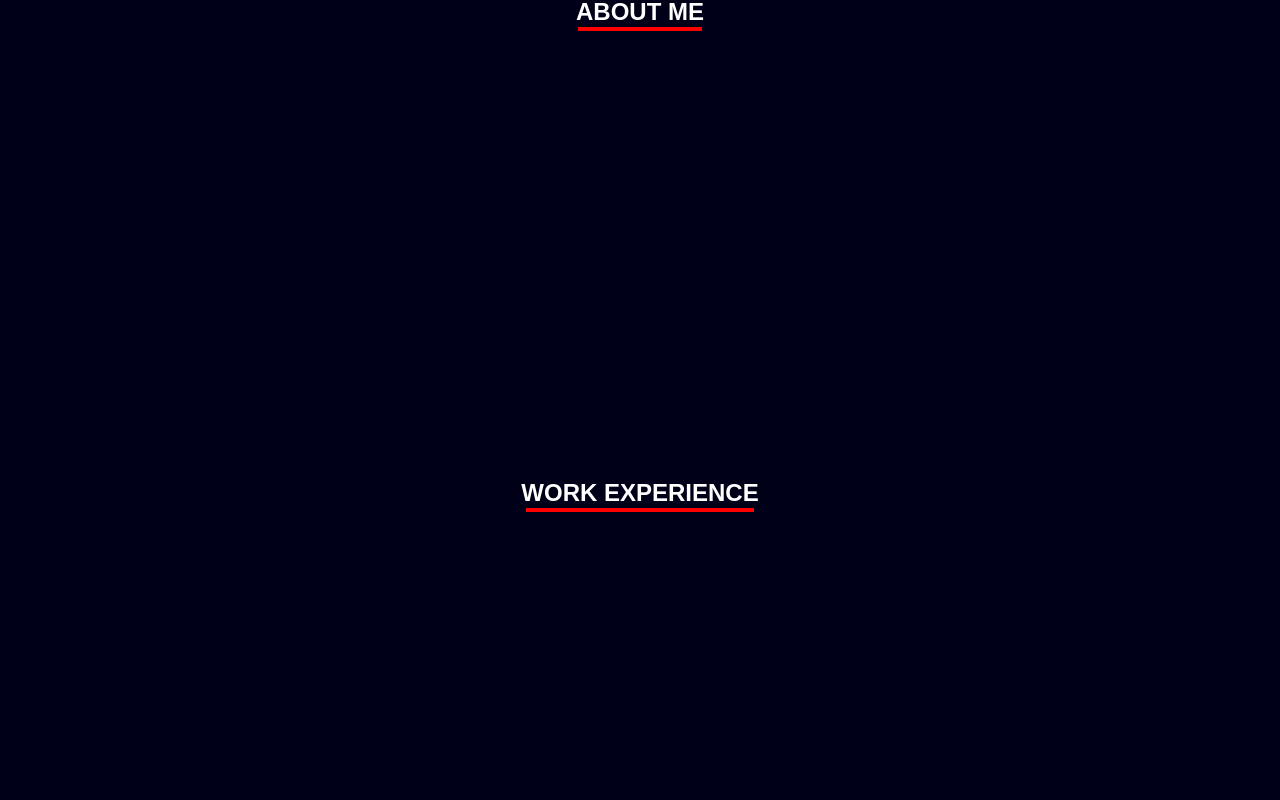
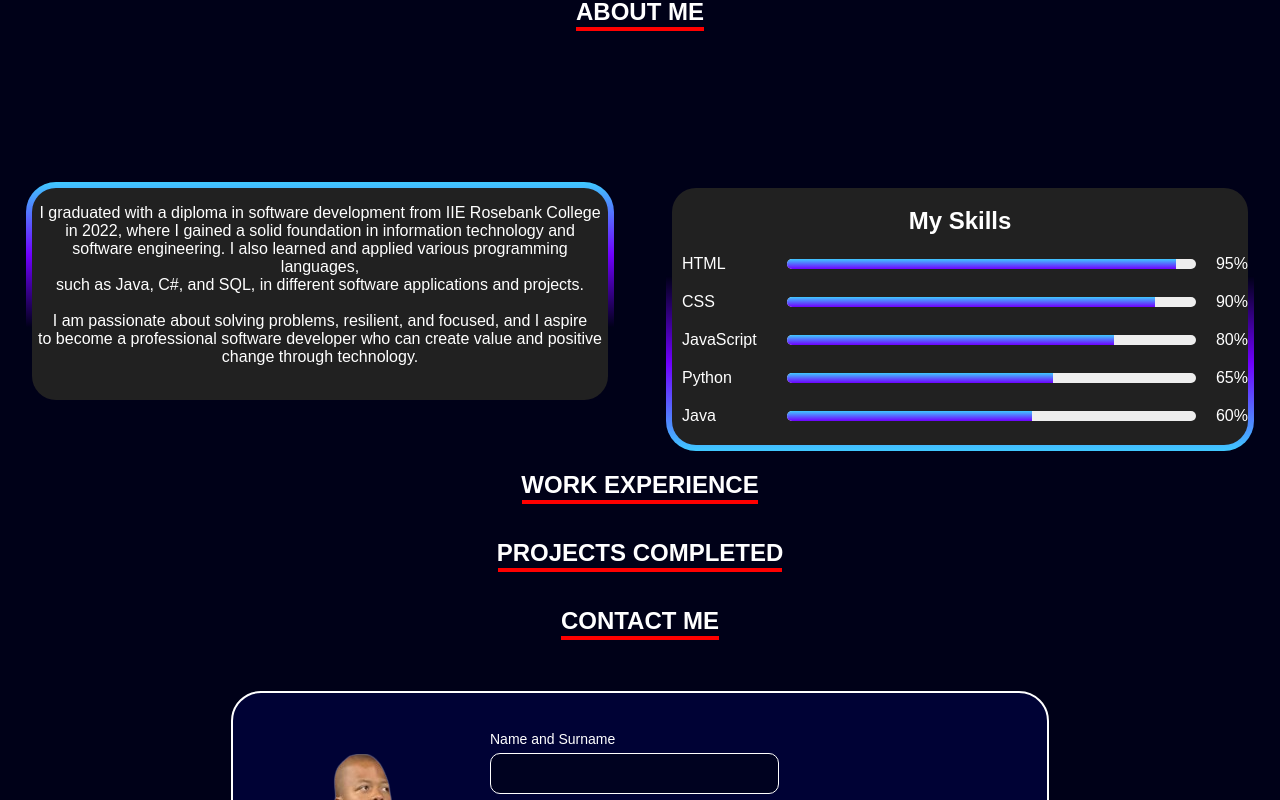
Before and after one commit to Lusa-mata/react-portfolio, a React (Create React App) app: page / in a window 1280 px wide. Shown: the part 820-1620 px from the top of the page. Built offline with nearby package versions, Linux system fonts and the light colour scheme.

Commit message:
Added About Me content

```diff
--- a/src/App.css
+++ b/src/App.css
@@ -424,3 +424,71 @@ body {
               0 0 50px #f40303,
               0 0 100px #f40303;
 }
+
+
+
+/* Container for cards */
+.cards-container {
+  display: flex;
+  flex-direction: row;
+  justify-content: space-between;
+  margin-top: 50px;
+}
+
+/*card for overview*/
+.card-Overview {
+width: 45%;
+height: auto;
+color: white;
+background: linear-gradient(#212121, #212121) padding-box,
+      linear-gradient(0deg, transparent 35%,rgb(111, 0, 255), #40c9ff) border-box;
+border: 6px solid transparent;
+border-radius: 30px;
+margin: auto;
+margin-top: 50px;
+}
+
+
+/*card for skills*/
+.card-Skills {
+width: 45%;
+height: auto;
+color: white;
+background: linear-gradient(#212121, #212121) padding-box,
+      linear-gradient(180deg, transparent 35%,rgb(111, 0, 255),#40c9ff ) border-box;
+border: 6px solid transparent;
+border-radius: 30px;
+margin: auto;
+margin-top: 50px;
+}
+
+.skill {
+display: flex;
+align-items: center;
+margin-bottom: 20px;
+}
+
+.skill-name {
+width: 120px;
+font-size: 16px;
+margin-left: 10px;
+}
+
+.skill-level {
+width: 100%;
+height: 10px;
+background-color: #eee;
+border-radius: 10px;
+overflow: hidden;
+margin-left: 20px;
+}
+
+.skill-percent {
+background: linear-gradient(#40c9ff,rgb(111, 0, 255)) ;
+height: 100%;
+}
+
+.skill-percent-number {
+margin-left: 20px;
+font-size: 16px;
+}
--- a/src/App.js
+++ b/src/App.js
@@ -9,7 +9,6 @@ function App() {
         <div className="navbar-img">
           <img src={require('./images/Me-removebg-preview.png')} alt="Lusaduma Graduation" />
         </div>
-
 
         <ul className="menu" id="menu">
           <li><a className="active" href="#"> Home</a></li>
@@ -58,11 +57,6 @@ function App() {
         </div>
       </div>
 
-
-
-
-
-
       <div className="center">
         <br />
         <br />
@@ -75,27 +69,71 @@ function App() {
 
       <br />
       <br />
-          <br />
-          <br />
-          <br />
-          <br />
-          <br />
-          <br />
-          <br />
-          <br />
-          <br />
-          <br />
-          <br />
-          <br />
-          <br />
-          <br />
-          <br />
-          <br />
-          <br />
-          <br />
-          <br />
-          <br />
-          <br />
+
+      <div className="cards-container">
+        {/* Overview card and picture of me */}
+        <div className="card-Overview">
+          <p style={{ textAlign: "center" }}>
+            I graduated with a diploma in software development from IIE Rosebank College <br/>
+            in 2022, where I gained a solid foundation in information technology and <br/>
+            software engineering. I also learned and applied various programming languages, <br/>
+            such as Java, C#, and SQL, in different software applications and projects. <br/><br/>
+            I am passionate about solving problems, resilient, and focused, and I aspire <br/>
+            to become a professional software developer who can create value and positive <br/>
+            change through technology. <br/><br/>
+          </p>
+        </div>
+
+        {/* My skills card */}
+        <div className="card-Skills">
+          <h2 style={{ textAlign: "center" }}>My Skills</h2>
+
+          {/* HTML */}
+          <div className="skill">
+            <div className="skill-name">HTML</div>
+            <div className="skill-level">
+              <div style={{ width: "95%" }} className="skill-percent"></div>
+            </div>
+            <div className="skill-percent-number">95%</div>
+          </div>
+
+          {/* CSS */}
+          <div className="skill">
+            <div className="skill-name">CSS</div>
+            <div className="skill-level">
+              <div style={{ width: "90%" }} className="skill-percent"></div>
+            </div>
+            <div className="skill-percent-number">90%</div>
+          </div>
+
+          {/* JavaScript */}
+          <div className="skill">
+            <div className="skill-name">JavaScript</div>
+            <div className="skill-level">
+              <div style={{ width: "80%" }} className="skill-percent"></div>
+            </div>
+            <div className="skill-percent-number">80%</div>
+          </div>
+
+          {/* Python */}
+          <div className="skill">
+            <div className="skill-name">Python</div>
+            <div className="skill-level">
+              <div style={{ width: "65%" }} className="skill-percent"></div>
+            </div>
+            <div className="skill-percent-number">65%</div>
+          </div>
+
+          {/* Java */}
+          <div className="skill">
+            <div className="skill-name">Java</div>
+            <div className="skill-level">
+              <div style={{ width: "60%" }} className="skill-percent"></div>
+            </div>
+            <div className="skill-percent-number">60%</div>
+          </div>
+        </div>
+      </div>
 
       <div className="center">
         <section id="work">
@@ -105,29 +143,7 @@ function App() {
         </section>
       </div>
 
-
-          <br />
-          <br />
-          <br />
-          <br />
-          <br />
-          <br />
-          <br />
-          <br />
-          <br />
-          <br />
-          <br />
-          <br />
-          <br />
-          <br />
-          <br />
-          <br />
-          <br />
-          <br />
-          <br />
-          <br />
-          <br />
-          <br />
+      {/* ... (unchanged) ... */}
 
       <div className="center">
         <section id="projects">
@@ -137,28 +153,7 @@ function App() {
         </section>
       </div>
 
-          <br />
-          <br />
-          <br />
-          <br />
-          <br />
-          <br />
-          <br />
-          <br />
-          <br />
-          <br />
-          <br />
-          <br />
-          <br />
-          <br />
-          <br />
-          <br />
-          <br />
-          <br />
-          <br />
-          <br />
-          <br />
-          <br />
+      {/* ... (unchanged) ... */}
 
       <div className="center">
         <section id="contact">
@@ -171,50 +166,50 @@ function App() {
       <br />
       <br />
 
-      <div class="center">
-        <div class="form-container">
+      <div className="center">
+        <div className="form-container">
           <div className="form-image">
             <img src={require('./images/contact me form pic.png')} alt="Image Description" />
           </div>
 
-          <form class="form">
-            <div class="input-group">
-              <label for="username">Name and Surname</label>
-              <input type="text" name="username" id="username" maxlength="30" required></input>
+          <form className="form">
+            <div className="input-group">
+              <label htmlFor="username">Name and Surname</label>
+              <input type="text" name="username" id="username" maxLength="30" required></input>
             </div>
 
             <br />
 
-            <div class="input-group">
-              <label for="email">Email address</label>
-              <input type="email" name="email" id="email" maxlength="50" required></input>
+            <div className="input-group">
+              <label htmlFor="email">Email address</label>
+              <input type="email" name="email" id="email" maxLength="50" required></input>
             </div>
 
             <br />
 
-            <div class="input-group">
-              <label for="submit">Subject line</label>
-              <input type="text" name="subject" id="subject" maxlength="50" required></input>
+            <div className="input-group">
+              <label htmlFor="submit">Subject line</label>
+              <input type="text" name="subject" id="subject" maxLength="50" required></input>
             </div>
 
             <br />
 
-            <div class="input-group">
-              <label for="text">Message</label>
-              <textarea id="message" name="message" maxlength="250" rows="8" required></textarea>
+            <div className="input-group">
+              <label htmlFor="text">Message</label>
+              <textarea id="message" name="message" maxLength="250" rows="8" required></textarea>
             </div>
 
             <br />
             <br />
 
-            <button class="submit">SUBMIT</button>
+            <button className="submit">SUBMIT</button>
             <br />
 
-            <input type="reset" class="clear" value="RESET"></input>
-
+            <input type="reset" className="clear" value="RESET"></input>
           </form>
         </div>
       </div>
+
 
 
             <br />
```
Lines whose indentation alone changed are shown as unchanged.
